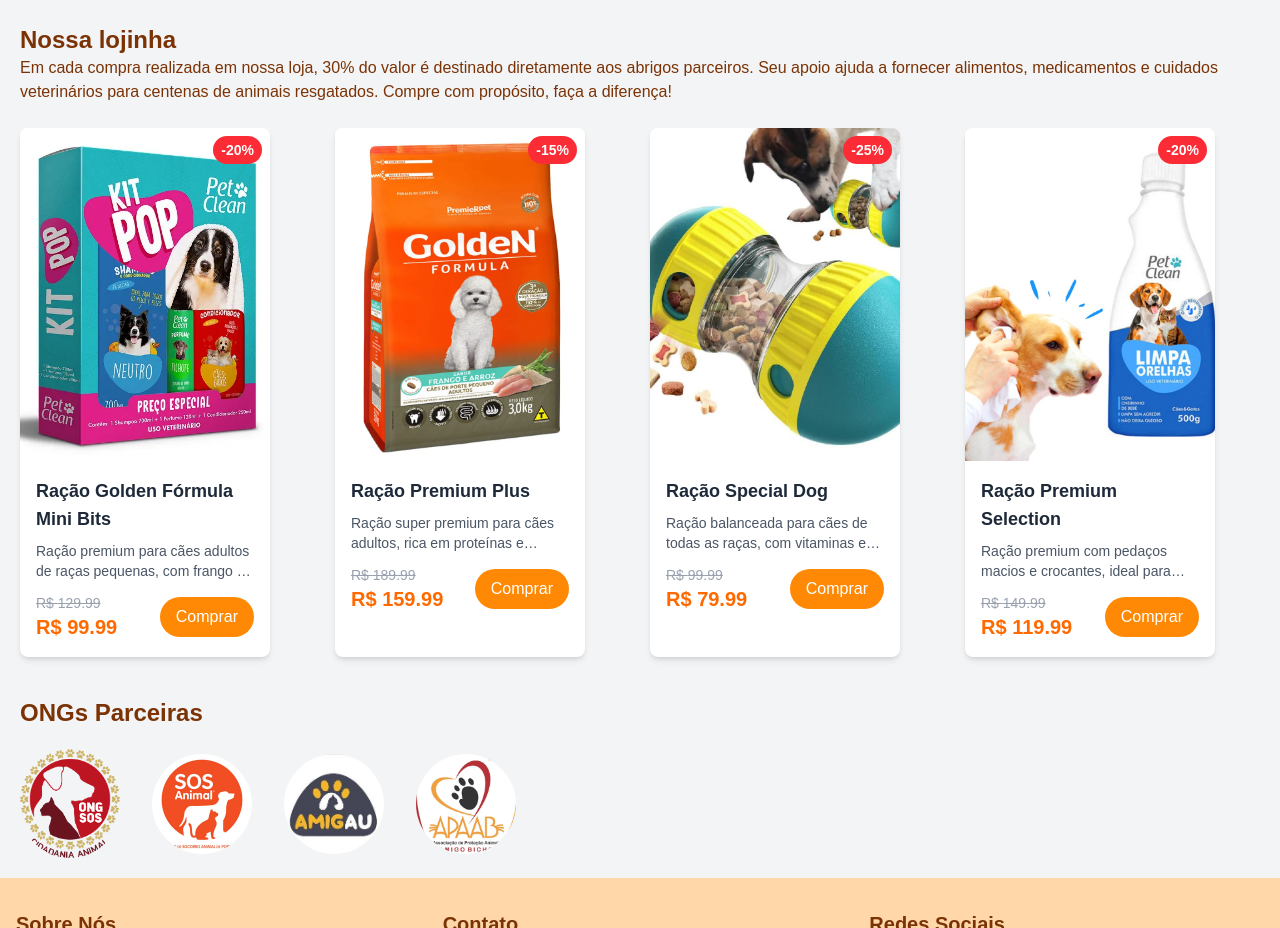
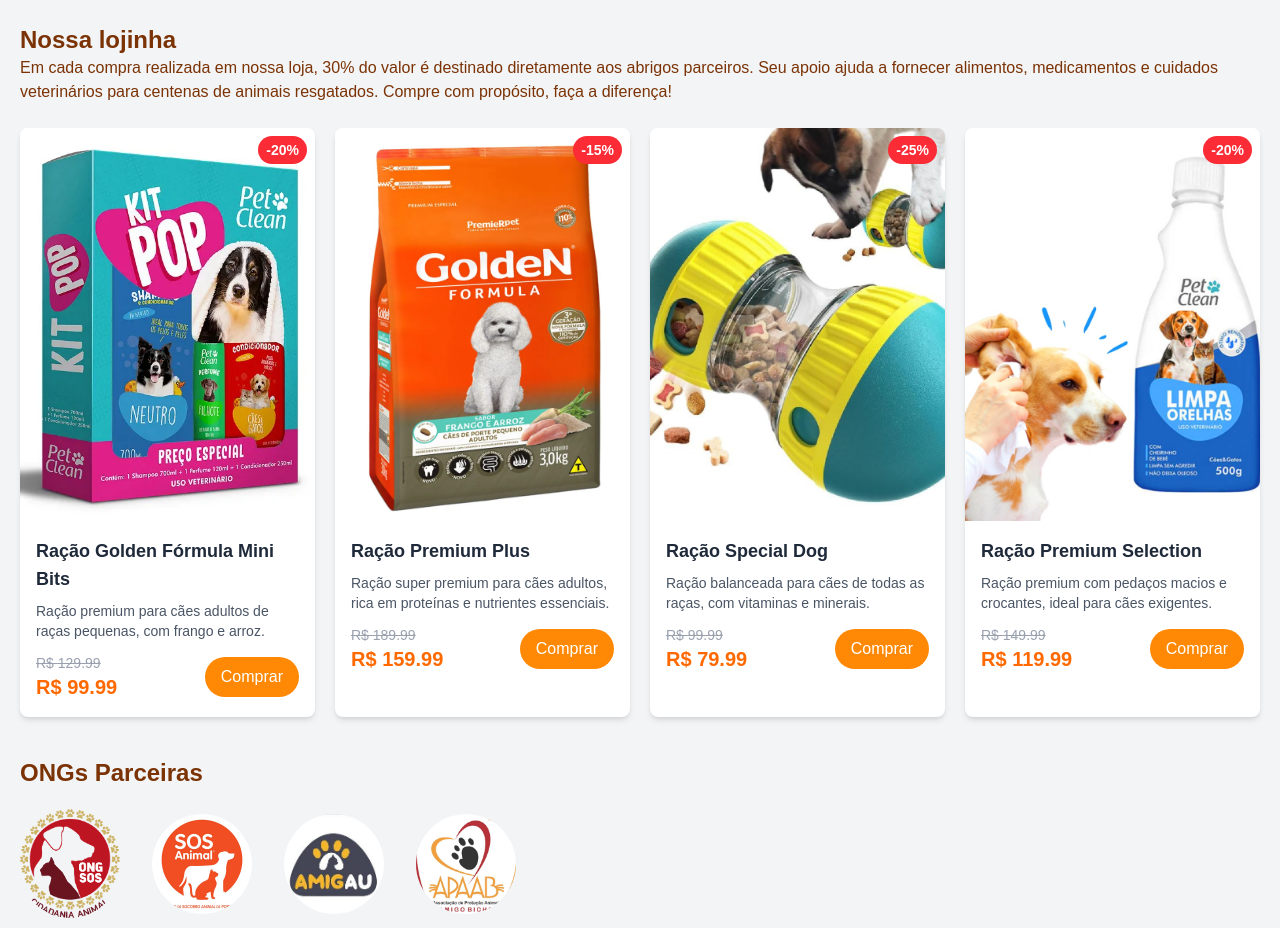
Before and after one commit to MendoncaGabriel/projeto-canvi, a Next.js app in the folder frontend/: page / in a window 1280 px wide. Shown: the part 820-1748 px from the top of the page. Built offline with nearby package versions, Linux system fonts and the light colour scheme.

Commit message:
fix: product card size

```diff
--- a/frontend/src/components/product-card.tsx
+++ b/frontend/src/components/product-card.tsx
@@ -11,13 +11,13 @@
 
 export function ProductCard({ image, name, description, price, oldPrice, discount }: ProductProps) {
   return (
-    <div className="bg-white rounded-lg shadow-md hover:shadow-lg transition-shadow duration-300 overflow-hidden max-w-[250px]">
+    <div className="hover:cursor-pointer bg-white rounded-lg shadow-md hover:shadow-lg transition-shadow duration-300 overflow-hidden max-w-[300px]">
       <div className="relative">
         <Image
           src={`/products/${image}`}
           alt={name}
           className="w-full aspect-[3/4] object-cover"
-          width={250}
+          width={300}
           height={333}
         />
         {discount && (
```
